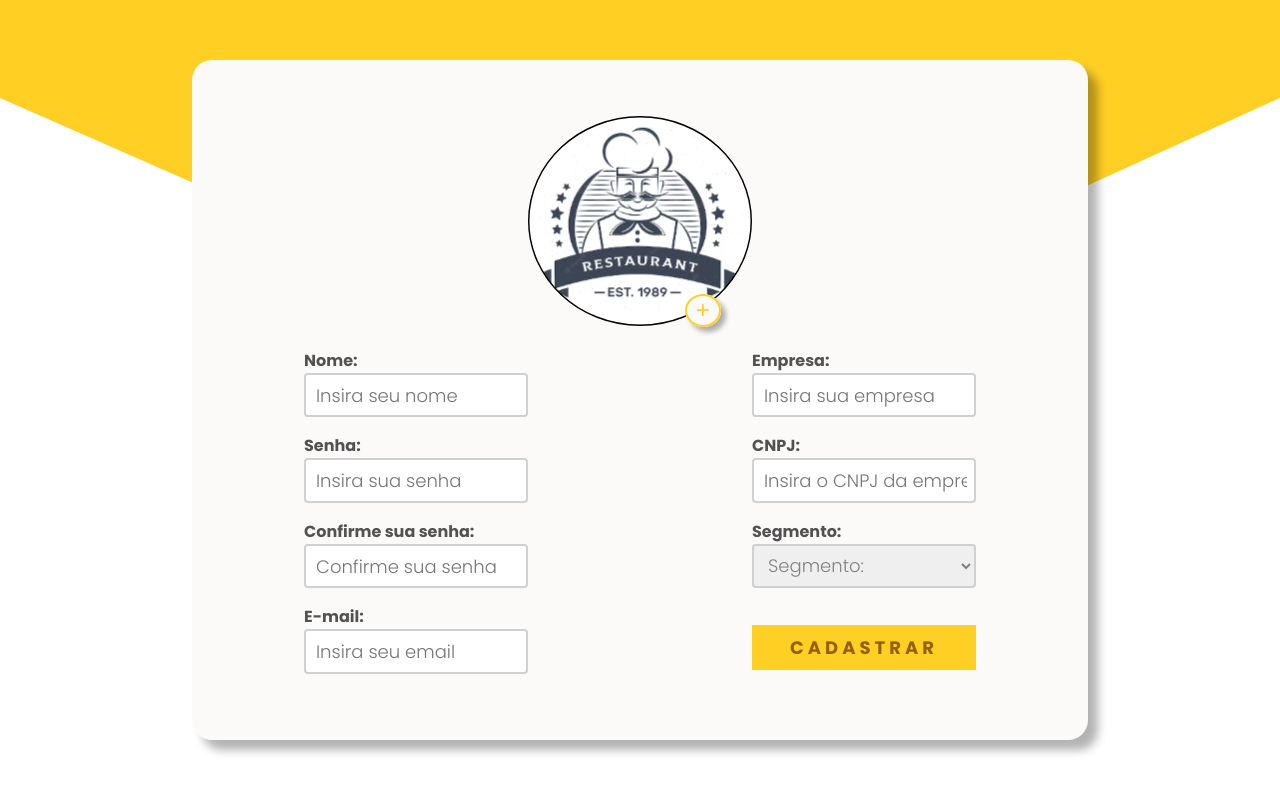
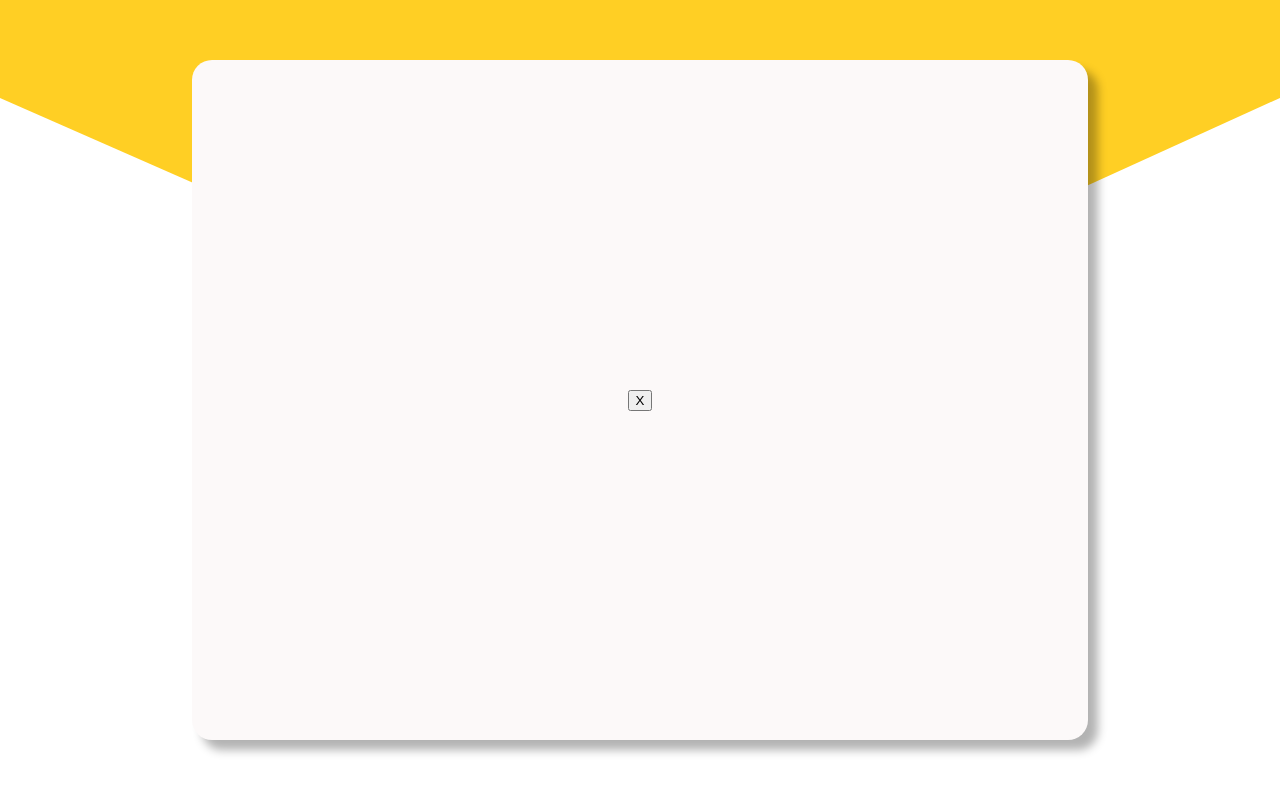
Before and after one commit to MateusQ7/opa-web-frontend, an Angular app: page /register in a window 1280 px wide. Shown: the top 792 px of the page. Built offline with nearby package versions, Linux system fonts and the light colour scheme; a web font is replaced by a local one.

Commit message:
feat: Cria primeira e segunda pagina do form

```diff
--- a/src/app/user-register/user-register.component.html
+++ b/src/app/user-register/user-register.component.html
@@ -1,5 +1,6 @@
 <div class="main" style="background-image: url('../../assets/images/Opa!-Web.svg')">
     <div class="register-div">
+        <div class="first-page" *ngIf="this.first; else secondPage">
             <div class="image">
                 <div class="img-main">
                     <img id="img" src="../../assets/images/Image-Register.svg" class="img-perfil">
@@ -36,10 +37,17 @@
                         <option value="Bar">Bar</option>
                         <option value="Buffet">Buffet</option>
                         </select>
-                        <button class="register-btn" routerLink="/login">CADASTRAR</button>
+                        <button class="register-btn" (click)="this.calabocapedrocaio()">PRÓCIMO</button>
                     </div>
                 </div>
             </form>
         </div>
     </div>
 </div>
+
+<ng-template #secondPage>
+    <div class="second-page">
+        <button class="back" (click)="this.calabocapedrocaio()"> X</button>
+        <form></form>
+    </div>
+</ng-template>
```
Lines whose indentation alone changed are shown as unchanged.
